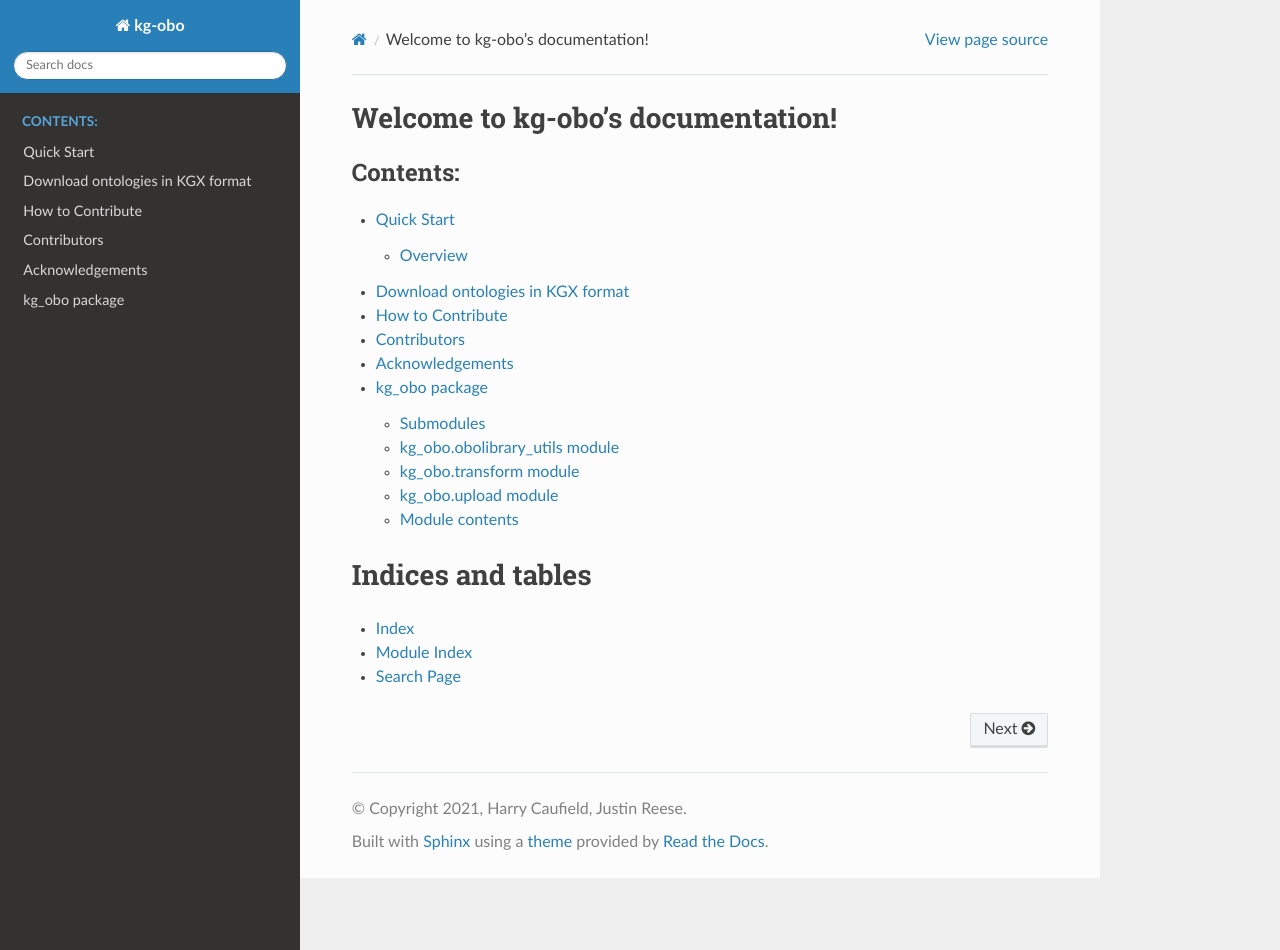
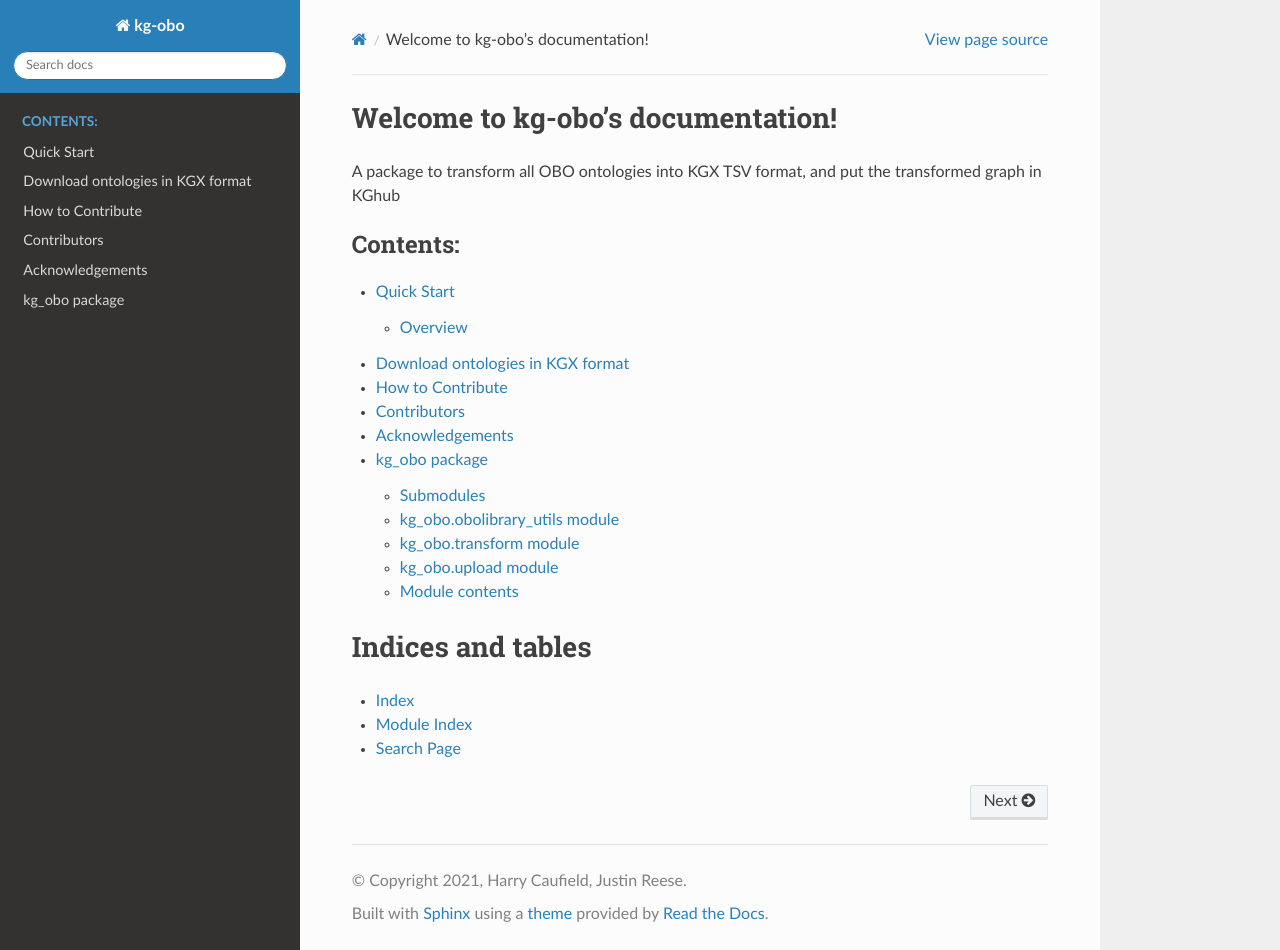
Before and after one commit to Knowledge-Graph-Hub/kg-obo, a Sphinx documentation site: the page built from sphinx/index.rst, in a window 1280 px wide and 950 px high. Built offline with Sphinx 7.4.7 and the Read the Docs theme 2.0.0, drawn with Linux system fonts in a browser that asks for light colours.

Commit message:
Update docs

```diff
--- a/sphinx/index.rst
+++ b/sphinx/index.rst
@@ -5,6 +5,9 @@
 
 Welcome to kg-obo's documentation!
 ==================================
+
+A package to transform all OBO ontologies into KGX TSV format, and put the transformed graph in KGhub
+
 
 .. toctree::
    :maxdepth: 2
```
